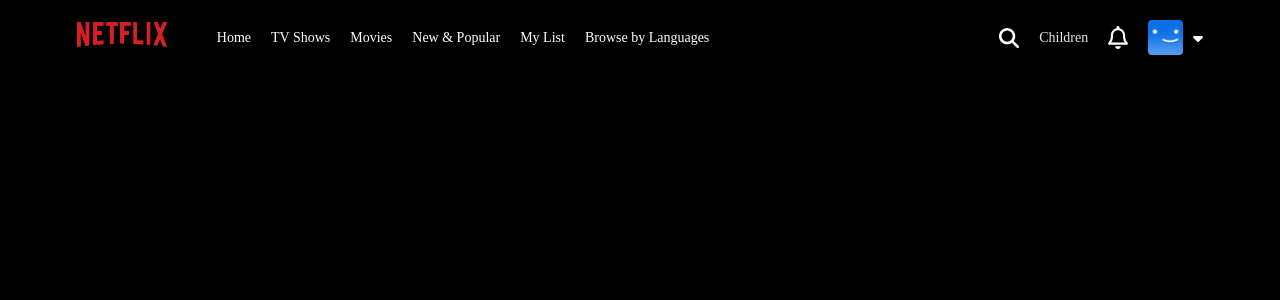
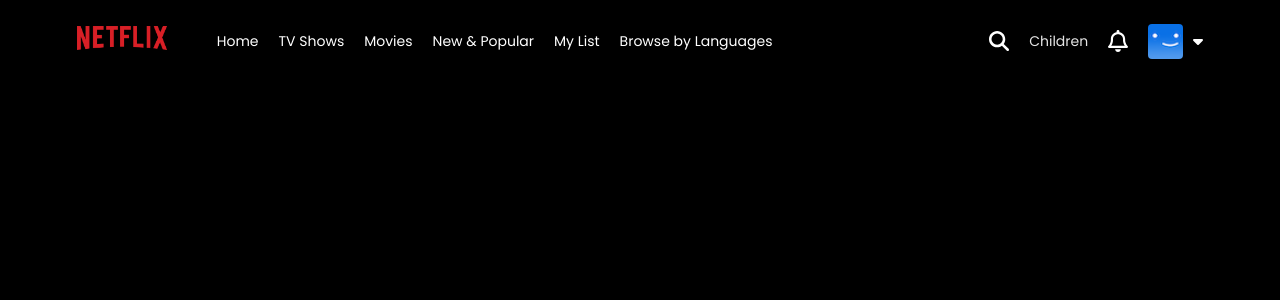
Before and after one commit to KevinLuna17/reactjs-netflix-clone, a React (Vite) app: page / in a window 1280 px wide. Shown: the top 300 px of the page. Built offline with nearby package versions, Linux system fonts and the light colour scheme.

Commit message:
Add poppins google font to the project

```diff
--- a/src/index.css
+++ b/src/index.css
@@ -1,3 +1,6 @@
+/* Poppins Google Font */
+@import url('https://fonts.googleapis.com/css2?family=Poppins:ital,wght@0,100;0,200;0,300;0,400;0,500;0,600;0,700;0,800;0,900;1,100;1,200;1,300;1,400;1,500;1,600;1,700;1,800;1,900&family=Raleway:ital,wght@0,100..900;1,100..900&display=swap');
+
 * {
   margin: 0;
   padding: 0;
@@ -7,4 +10,5 @@
 body {
   background: black;
   color: white;
+  font-family: 'poppins';
 }
```
Also changed, not shown: public/background_banner.jpg (renamed from src/assets/background_banner.jpg), src/assets/hero_banner.jpg (renamed from public/hero_banner.jpg).
